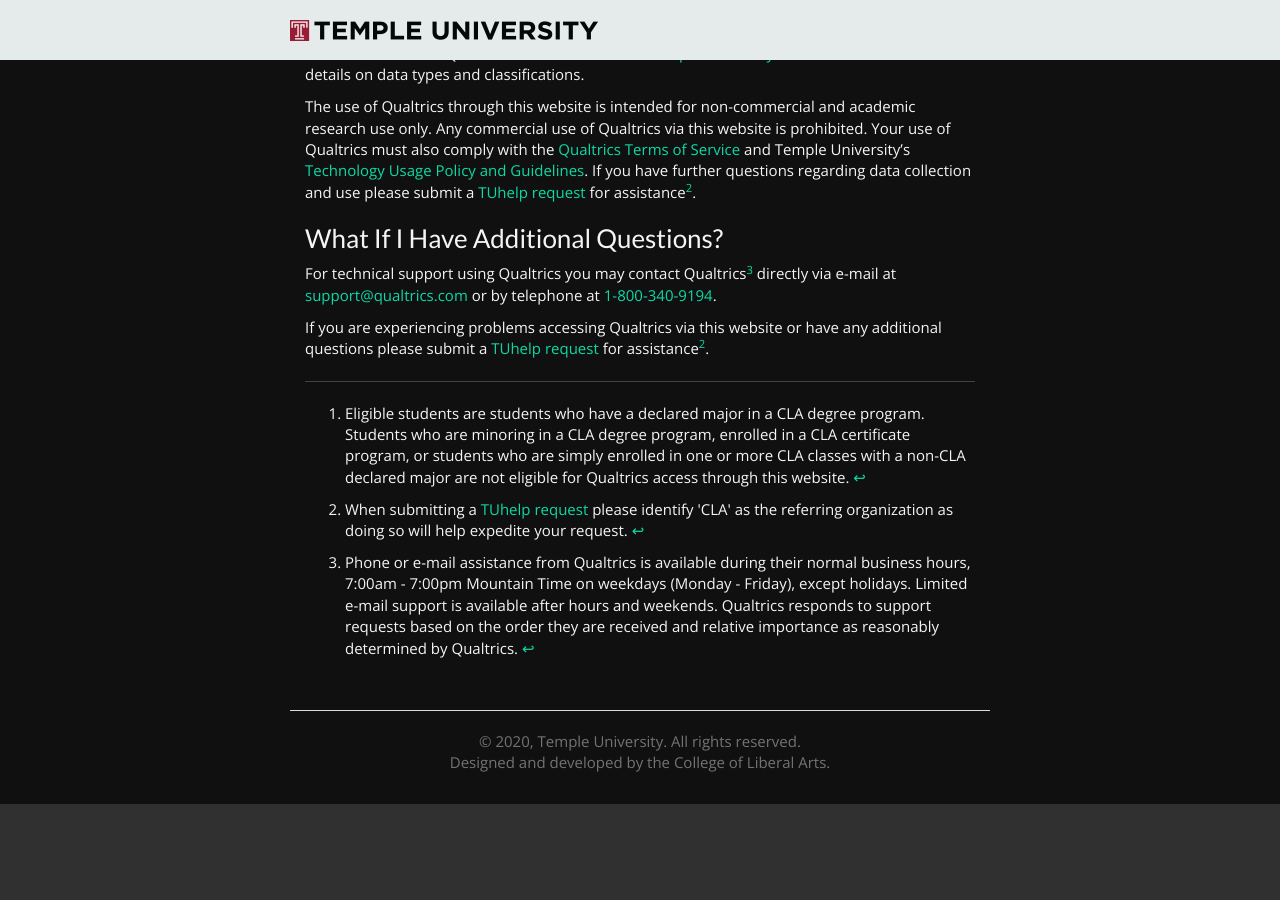
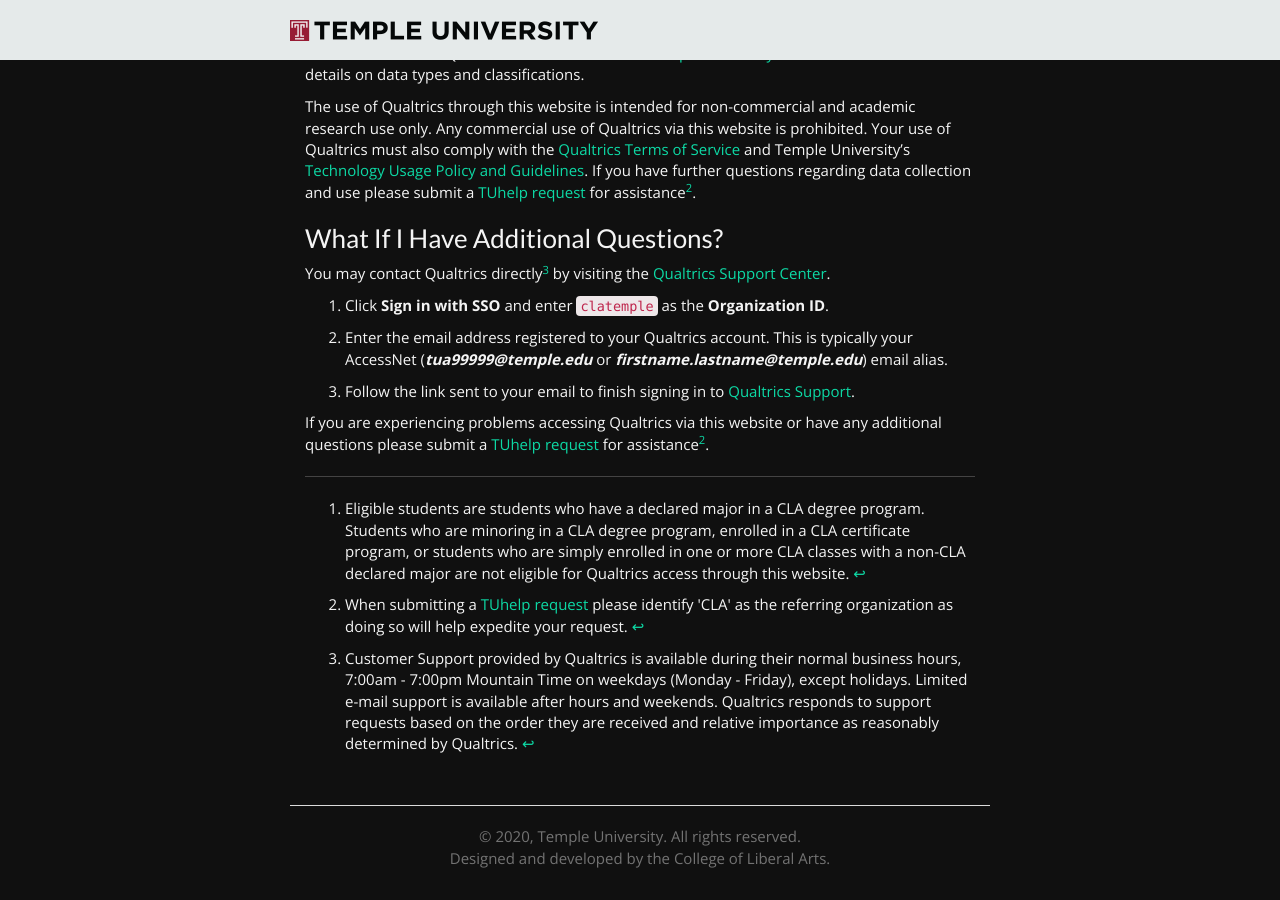
Before and after one commit to TULiberalArts/Qualtrics, a Jekyll site: the page built from index.md, in a window 1280 px wide and 900 px high, scrolled down 1088 px. Built offline with Jekyll 4.4.1, drawn with Linux system fonts in a browser that asks for light colours; our own code applies the rules of GitHub Pages for plain Markdown files; before the commit the page ends 1892 px from its top, so only the background shows below that.

Commit message:
update support contact info

```diff
--- a/index.md
+++ b/index.md
@@ -26,7 +26,13 @@ The use of Qualtrics through this website is intended for non-commercial and aca
 
 ### What If I Have Additional Questions?
 
-For technical support using Qualtrics you may contact Qualtrics<sup id="fnref-3"><a class="footnote-ref" href="#fn-3">3</a></sup> directly via e-mail at <a href="mailto:support@qualtrics.com">support@qualtrics.com</a> or by telephone at <a href="tel:1-800-340-9194">1-800-340-9194</a>.
+You may contact Qualtrics directly<sup id="fnref-3"><a class="footnote-ref" href="#fn-3">3</a></sup> by visiting the [Qualtrics Support Center][9].
+
+1. Click **Sign in with SSO** and enter `clatemple` as the **Organization ID**.
+
+1. Enter the email address registered to your Qualtrics account. This is typically your AccessNet (***tua99999@temple.edu*** or ***firstname.lastname@temple.edu***) email alias.
+
+1. Follow the link sent to your email to finish signing in to [Qualtrics Support][9].
 
 If you are experiencing problems accessing Qualtrics via this website or have any additional questions please submit a <a href="https://tuhelp.temple.edu/">TUhelp request</a> for assistance<sup id="fnref-2"><a class="footnote-ref" href="#fn-2">2</a></sup>.
 
@@ -40,7 +46,7 @@ If you are experiencing problems accessing Qualtrics via this website or have an
 <p>When submitting a <a href="https://tuhelp.temple.edu/">TUhelp request</a> please identify 'CLA' as the referring organization as doing so will help expedite your request.&#160;<a class="footnote-backref" href="#fnref-2" title="Jump back to footnote 2 in the text">&#8617;</a></p>
 </li>
 <li id="fn-3">
-<p>Phone or e-mail assistance from Qualtrics is available during their normal business hours, 7:00am - 7:00pm Mountain Time on weekdays (Monday - Friday), except holidays. Limited e-mail support is available after hours and weekends. Qualtrics responds to support requests based on the order they are received and relative importance as reasonably determined by Qualtrics.&#160;<a class="footnote-backref" href="#fnref-3" title="Jump back to footnote 3 in the text">&#8617;</a></p>
+<p>Customer Support provided by Qualtrics is available during their normal business hours, 7:00am - 7:00pm Mountain Time on weekdays (Monday - Friday), except holidays. Limited e-mail support is available after hours and weekends. Qualtrics responds to support requests based on the order they are received and relative importance as reasonably determined by Qualtrics.&#160;<a class="footnote-backref" href="#fnref-3" title="Jump back to footnote 3 in the text">&#8617;</a></p>
 </li>
 </ol>
 </div>
```
Also changed, not shown: other parts of index.md (+1 -0 lines).
